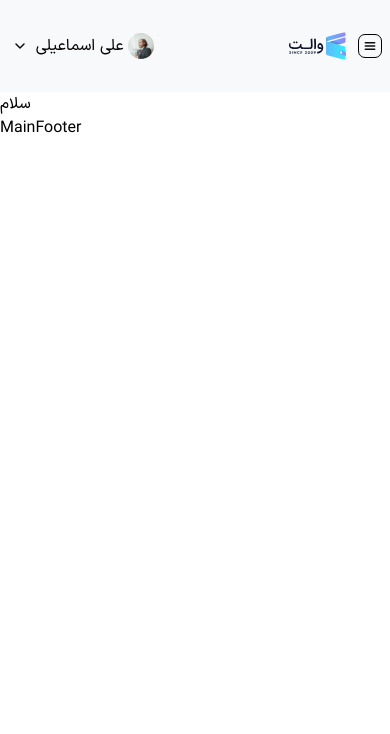
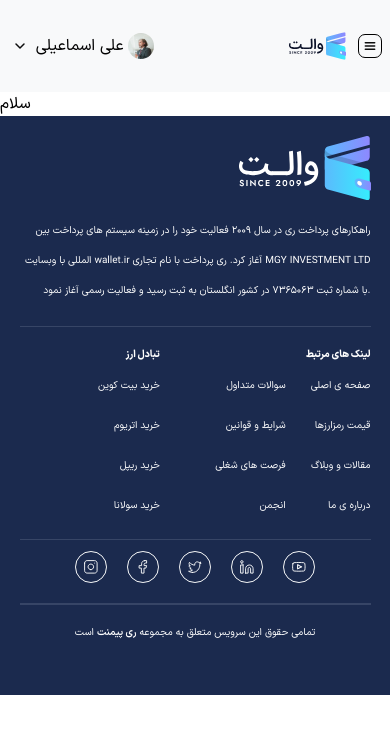
Before and after one commit to Mohammad81Nik/crypto-project, a Next.js app: page / in a window 390 px wide. Shown: the top 734 px of the page. Built offline with nearby package versions, Linux system fonts and the light colour scheme.

Commit message:
Worked on the footer and configure the responsive design

```diff
--- a/components/layouts/MainFooter.tsx
+++ b/components/layouts/MainFooter.tsx
@@ -1,9 +1,112 @@
-import React from 'react'
+import Image from "next/image";
+import companyLogo from "@/public/company-logo-white.svg";
+import Link from "next/link";
+import instagramLogo from "@/public/instagram-icon.svg";
+import facebookLogo from "@/public/facebook-icon.svg";
+import twitterLogo from "@/public/twitter-icon.svg";
+import linkedInLogo from "@/public/linkedin-icon.svg";
+import youtubeLogo from "@/public/youtube-icon.svg";
+import LogoContainer from "../ui/LogoContainer";
+
+const relatedLinksMap: { title: string; href: string }[] = [
+  { title: "صفحه ی اصلی", href: "/crypto-price-list" },
+  { title: "قیمت رمزارزها", href: "/crypto-price-list" },
+  { title: "مقالات و وبلاگ", href: "/crypto-price-list" },
+  { title: "درباره ی ما", href: "/crypto-price-list" },
+  { title: "سوالات متداول", href: "/crypto-price-list" },
+  { title: "شرایط و قوانین", href: "/crypto-price-list" },
+  { title: "فرصت های شغلی", href: "/crypto-price-list" },
+  { title: "انجمن", href: "/crypto-price-list" },
+];
+
+const currencyInterchangeLinksMap: { title: string; href: string }[] = [
+  { title: "خرید بیت کوین", href: "/currency-interchange" },
+  { title: "خرید اتریوم", href: "/currency-interchange" },
+  { title: "خرید ریپل", href: "/currency-interchange" },
+  { title: "خرید سولانا", href: "/currency-interchange" },
+  { title: "خرید یواس دی کوین", href: "/currency-interchange" },
+  { title: "خرید چین لینک", href: "/currency-interchange" },
+  { title: "خرید دوج کوین", href: "/currency-interchange" },
+  { title: "خرید تتر", href: "/currency-interchange" },
+];
+
+const logoMap: { logoPath: string; alt: string }[] = [
+  { logoPath: instagramLogo, alt: "instagram logo" },
+  { logoPath: facebookLogo, alt: "facebook logo" },
+  { logoPath: twitterLogo, alt: "twitter logo" },
+  { logoPath: linkedInLogo, alt: "linkedIn logo" },
+  { logoPath: youtubeLogo, alt: "youtube logo" },
+];
 
 const MainFooter = () => {
   return (
-    <footer>MainFooter</footer>
-  )
-}
+    <footer className="w-full h-[579px] sm:h-[370px] min-[670px]:h-[357px] lg:h-[402px] bg-footer-background text-white flex flex-col items-center text-right pl-[5%] sm:pl-[2%] xl:pl-[5%] pr-[5%] sm:pr-[2%] xl:pr-[5%] pt-[5%] cutsom-tablet:pt-[2.5%] gap-[2%] text-[10px] sm:text-[12px] lg:text-[16px]">
+      <section className="w-full flex flex-col gap-y-[20px] sm:flex-row-reverse sm:gap-x-[5%]">
+        <div className="w-full sm:w-[40%] lg:w-[30%] flex flex-col items-end gap-4">
+          <Image src={companyLogo} alt="company logo" />
+          <p className="leading-[30px] ">
+            راهکارهای پرداخت ری در سال 2009 فعالیت خود را در زمینه سیستم های
+            پرداخت بین المللی با وبسایت wallet.ir آغاز کرد. ری پرداخت با نام
+            تجاری MGY INVESTMENT LTD با شماره ثبت ۷۳۶۵۰۶۳ در کشور انگلستان به
+            ثبت رسید و فعالیت رسمی آغاز نمود.
+          </p>
+        </div>
+        <hr className="border-line-color block w-full sm:hidden" />
+        <div className="w-full justify-between sm:w-[60%] lg:w-[70%] flex flex-row-reverse gap-[10%] sm:mt-[5%] md:mt-[2%]">
+          <div className="w-[40%] md:w-[50%] lg:w-[50%] flex flex-col items-end gap-4">
+            <h2 className="custom-tablet:text-[16px] lg:text-[20px] font-extrabold">
+              لینک های مرتبط
+            </h2>
+            <ul className="w-full h-[150px] flex flex-col flex-wrap-reverse items-start gap-[25px] lg:gap-[12px]">
+              {relatedLinksMap.map((item) => {
+                return (
+                  <li>
+                    <Link href={item.href}>{item.title}</Link>
+                  </li>
+                );
+              })}
+            </ul>
+          </div>
+          <div className="w-[40%] md:w-[50%] lg:w-[50%] flex flex-col items-end gap-4">
+            <h2 className="custom-tablet:text-[16px] lg:text-[20px] font-extrabold">
+              تبادل ارز
+            </h2>
+            <ul className="w-full h-[150px] flex flex-col flex-wrap-reverse items-start gap-[25px] lg:gap-[12px]">
+              {currencyInterchangeLinksMap.map((item, index) => {
+                return (
+                  <li className="w-fit">
+                    <Link
+                      href={item.href}
+                      className={`${
+                        index >= 4
+                          ? "hidden min-[450px]:block sm:hidden lg:block"
+                          : undefined
+                      }`}
+                    >
+                      {item.title}
+                    </Link>
+                  </li>
+                );
+              })}
+            </ul>
+          </div>
+        </div>
+      </section>
+      <hr className="w-full border-line-color" />
+      <section className="w-full flex flex-col-reverse text-center sm:text-right sm:flex-row-reverse items-center sm:justify-between gap-[20px] sm:p-4 lg:p-0">
+        <p className="w-full sm:w-[50%]">
+          تمامی حقوق این سرویس متعلق به مجموعه{" "}
+          <span className="font-semibold">ری پیمنت</span> است
+        </p>
+        <hr className="border-[1px] border-line-color w-full sm:hidden" />
+        <div className="w-full sm:w-[50%] flex justify-center sm:justify-start gap-[20px]">
+          {logoMap.map((item) => {
+            return <LogoContainer logoPath={item.logoPath} alt={item.alt} />;
+          })}
+        </div>
+      </section>
+    </footer>
+  );
+};
 
-export default MainFooter
+export default MainFooter;
--- /dev/null
+++ b/components/ui/LogoContainer.tsx
@@ -0,0 +1,23 @@
+import Image from "next/image";
+
+const LogoContainer = ({
+  logoPath,
+  alt,
+}: {
+  logoPath: string;
+  alt: string;
+}) => {
+  return (
+    <div className="w-[31.91px] h-[31.91px] border-[1px] border-nav-background rounded-[50%] relative">
+      <Image
+        width={15.31}
+        height={15.31}
+        src={logoPath}
+        alt={alt}
+        className="absolute top-[50%] left-[50%] translate-x-[-50%] translate-y-[-50%]"
+      />
+    </div>
+  );
+};
+
+export default LogoContainer;
--- a/tailwind.config.ts
+++ b/tailwind.config.ts
@@ -13,7 +13,9 @@
         "custom-mobile": "375px"
       },
       colors: {
-        "nav-background": "#F8F9FA"
+        "nav-background": "#F8F9FA",
+        "footer-background": "#1B2A4E",
+        "line-color": "#374566"
       },
     },
   },
```
Also changed, not shown: app/layout.tsx (+53 -53 lines), public/company-logo-white.svg (added).
